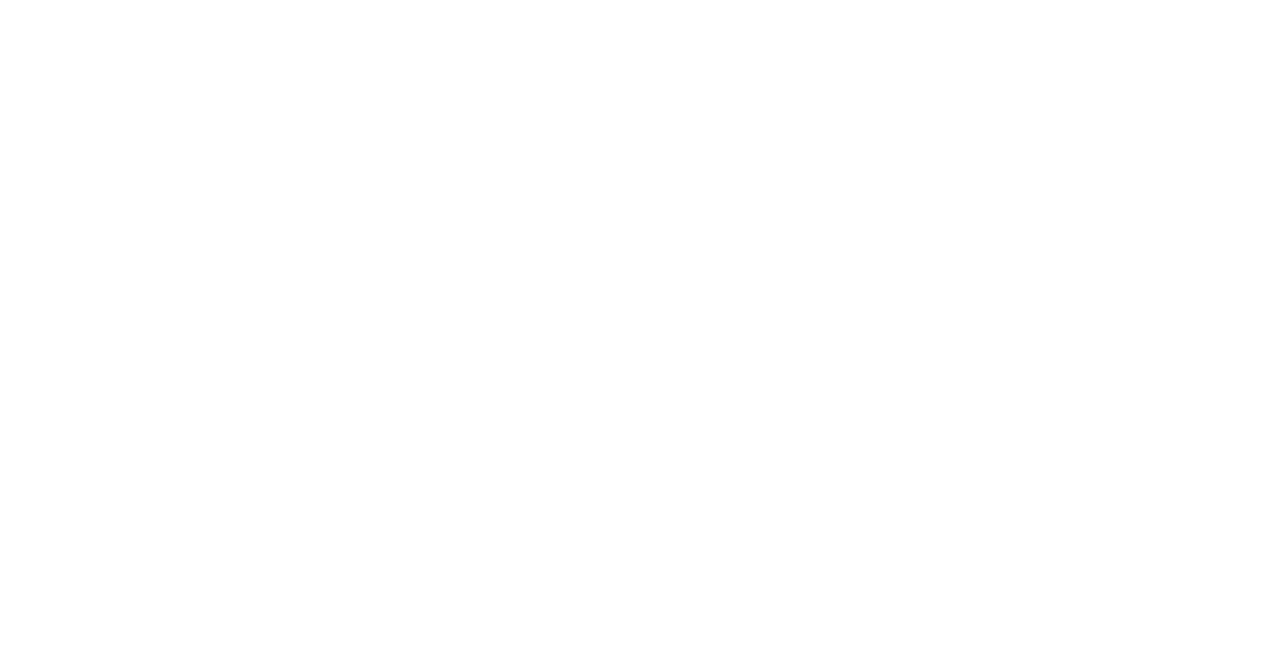
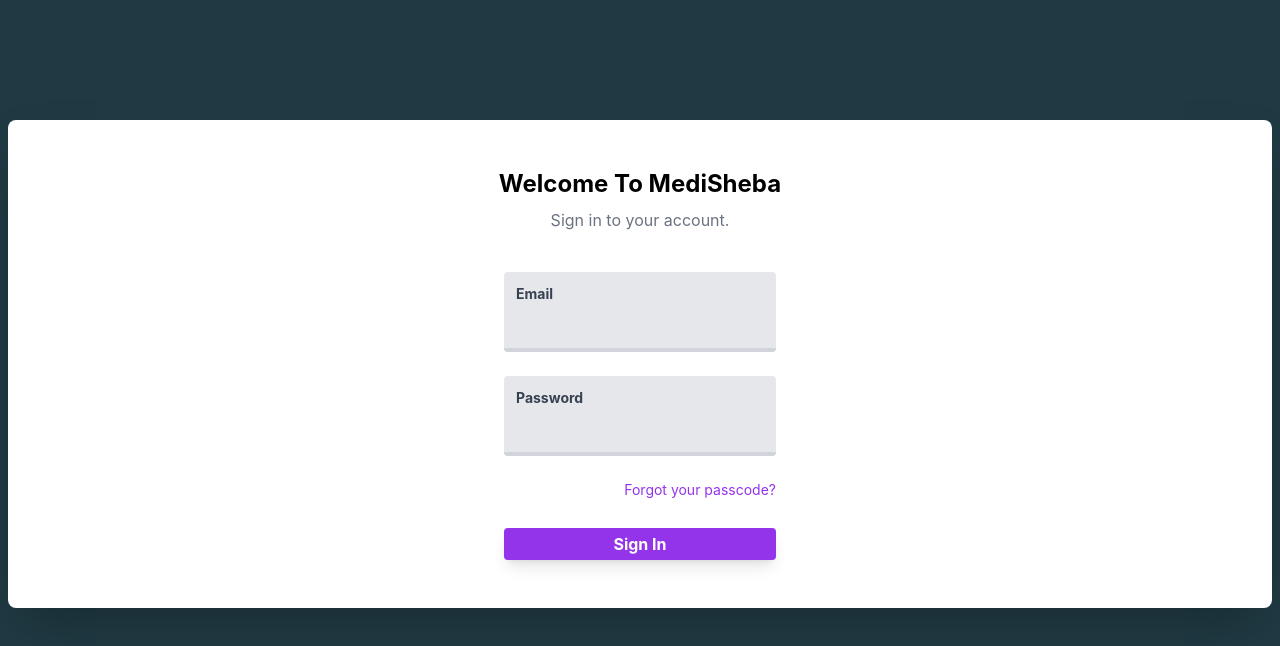
Before and after one commit to SudiptaAdhikaryJoy/medisheba, a React (Create React App) app: page /login in a window 1280 px wide. Shown: the top 646 px of the page. Built offline with nearby package versions, Linux system fonts and the light colour scheme.

Commit message:
login system update

```diff
--- a/public/index.html
+++ b/public/index.html
@@ -24,7 +24,14 @@
       work correctly both with client-side routing and a non-root public URL.
       Learn how to configure a non-root public URL by running `npm run build`.
     -->
+    <!-- Tailwind CSS CDN -->
+    <script src="https://cdn.tailwindcss.com"></script>
     <title>React App</title>
+
+    <!-- Animate style -->
+    <link
+      rel="stylesheet"
+      href="https://cdnjs.cloudflare.com/ajax/libs/animate.css/4.1.1/animate.min.css"/>
   </head>
   <body>
     <noscript>You need to enable JavaScript to run this app.</noscript>
--- a/src/App.js
+++ b/src/App.js
@@ -1,10 +1,23 @@
-import logo from './logo.svg';
+import React from "react";
+import {
+  BrowserRouter as Router,
+  Switch,
+  Route,
+  Link
+} from "react-router-dom";
 import './App.css';
+import Login from "./components/Pages/Account/Login/Login";
 
 function App() {
   return (
     <div className="App">
-
+      <Router>
+        <Switch>
+          <Route path="/login">
+            <Login></Login>
+          </Route>
+        </Switch>
+      </Router>
     </div>
   );
 }
--- a/src/components/Pages/Account/Login/Login.js
+++ b/src/components/Pages/Account/Login/Login.js
@@ -1,10 +1,66 @@
-import React from 'react';
+import React, { useState } from 'react';
+import { Link } from 'react-router-dom';
+
+const style={
+        backgroundColor: '#203A43',
+    }
 
 const Login = () => {
+    const [loginData, setLoginData] = useState({})
+
+    const handleOnChange = e =>{
+        const field = e.target.name;
+        const value = e.target.value;
+        // console.log(field,value);
+        const newLoginData = {...loginData};
+        newLoginData[field] = value;
+        setLoginData(newLoginData);
+    }
+
+    const handleLoginSubmit = e =>{
+        alert('hello');
+        e.preventDefault();
+    }
     return (
-        <div>
-
-        </div>
+        <>
+            <div className="min-h-screen pt-12 md:pt-20 pb-6 px-2" style={{...style}}>
+                <section className="bg-white dark:bg-gray-100 mx-w-lg mx-auto p-8 md:p-12 my-10 rounded-lg shadow-2xl">
+                    <div className="">
+                    <h2 className="font-bold text-2xl animate__animated animate__bounce animate__faster">Welcome To MediSheba</h2>
+                    <p className="text-gray-500 pt-2">Sign in to your account.</p>
+                </div>
+                {/* form part */}
+                <div className="mt-10">
+                    <form className="flex flex-col mx-auto w-fit" action="" onSubmit={handleLoginSubmit}>
+                        <div className="mb-6 pt-3 rounded bg-gray-200">
+                            <label className="block text-gray-700 text-sm font-bold mb-2 ml-3 w-fit" htmlFor="email">Email</label>
+                            <input
+                                type="email"
+                                id="email"
+                                className="bg-gray-200 rounded w-full text-gray-700 focus:outline-none border-b-4 border-gray-300 focus:border-purple-600 transition duration-500 px-3 pb-3"
+                                name='email'
+                                onChange={handleOnChange}
+                                />
+                        </div>
+                        <div className="mb-6 pt-3 rounded bg-gray-200">
+                            <label className="block text-gray-700 text-sm font-bold mb-2 ml-3 w-fit" htmlFor="password">Password</label>
+                            <input
+                                type="password"
+                                id="password"
+                                className="bg-gray-200 rounded w-full text-gray-700 focus:outline-none border-b-4 border-gray-300 focus:border-purple-600 transition duration-500 px-3 pb-3"
+                                name='password'
+                                onChange={handleOnChange}
+                                />
+                        </div>
+                        <div className="flex justify-end">
+                            <a href="" className="text-sm text-purple-600 hover:text-purple-700 hover:underline mb-6">Forgot your passcode?</a>
+                        </div>
+                        <button className="mt-1 bg-purple-600 hover:bg-purple-700 text-white font-bold py-1 px-3 rounded shadow-lg hover:shadow-xl transition ease-in-out duration-200 hover:-translate-y-1 hover:scale-110" type='submit'>Sign In</button>
+                    </form>
+                </div>
+                </section>
+            </div>
+        </>
     );
 };
 
```
